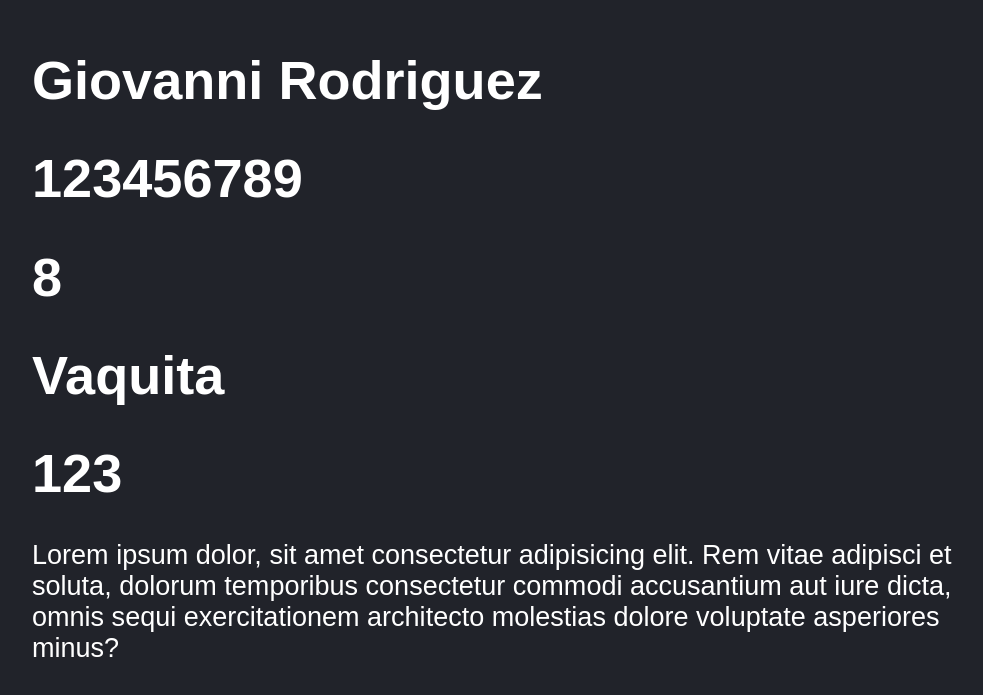
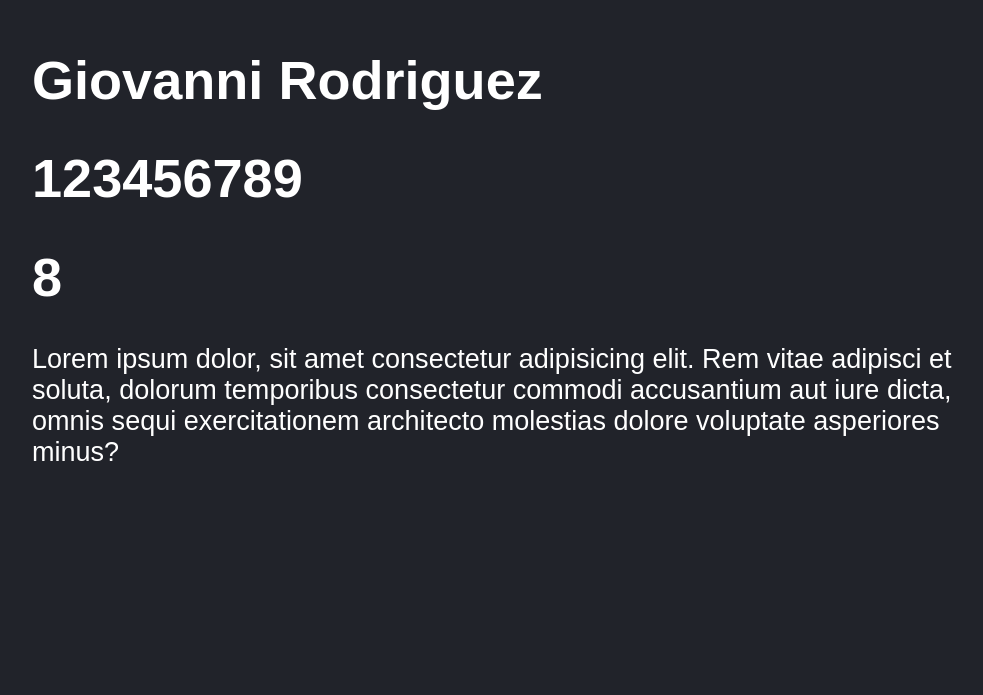
Before and after one commit to GralRodriguezDP/tutorial-js-react-001, a React (Vite) app: page / in a window 1280 px wide. Shown: the part 135-830 px from the top of the page, without its empty margins (116-1099 px from the left). After the commit the page ends 800 px from the top, so only its background shows below. Built offline with nearby package versions, Linux system fonts and the light colour scheme.

Commit message:
PropTypes, especificacion y configuracion.

```diff
--- a/src/main.jsx
+++ b/src/main.jsx
@@ -6,6 +6,6 @@ import './styles.css';
 
 ReactDOM.createRoot(document.getElementById('root')).render(
     <React.StrictMode>
-        <FirstApp title="Vaquita" subTitle={ 123 } />
+        <FirstApp title />
     </React.StrictMode>
 );
```
Also changed, not shown: src/FirstApp.jsx (+7 -0 lines).
